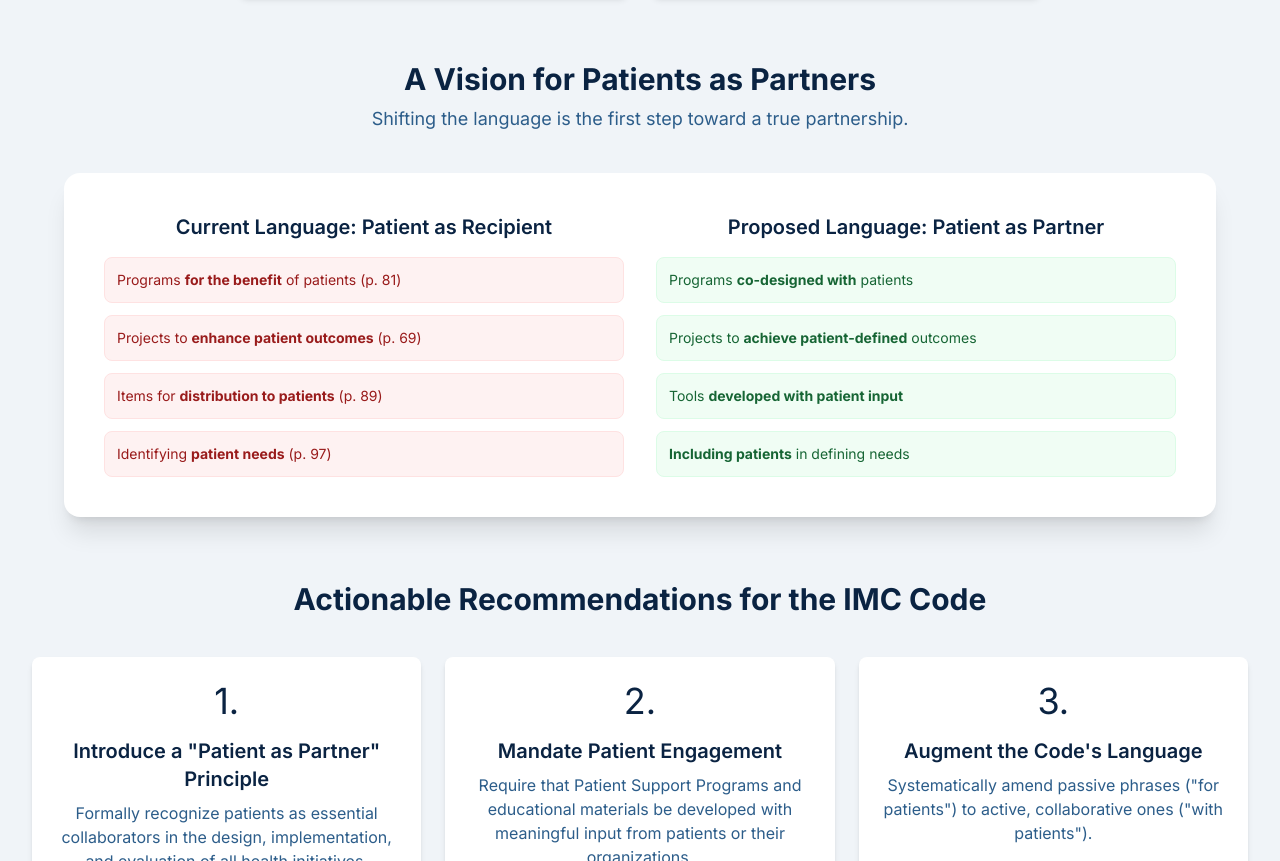
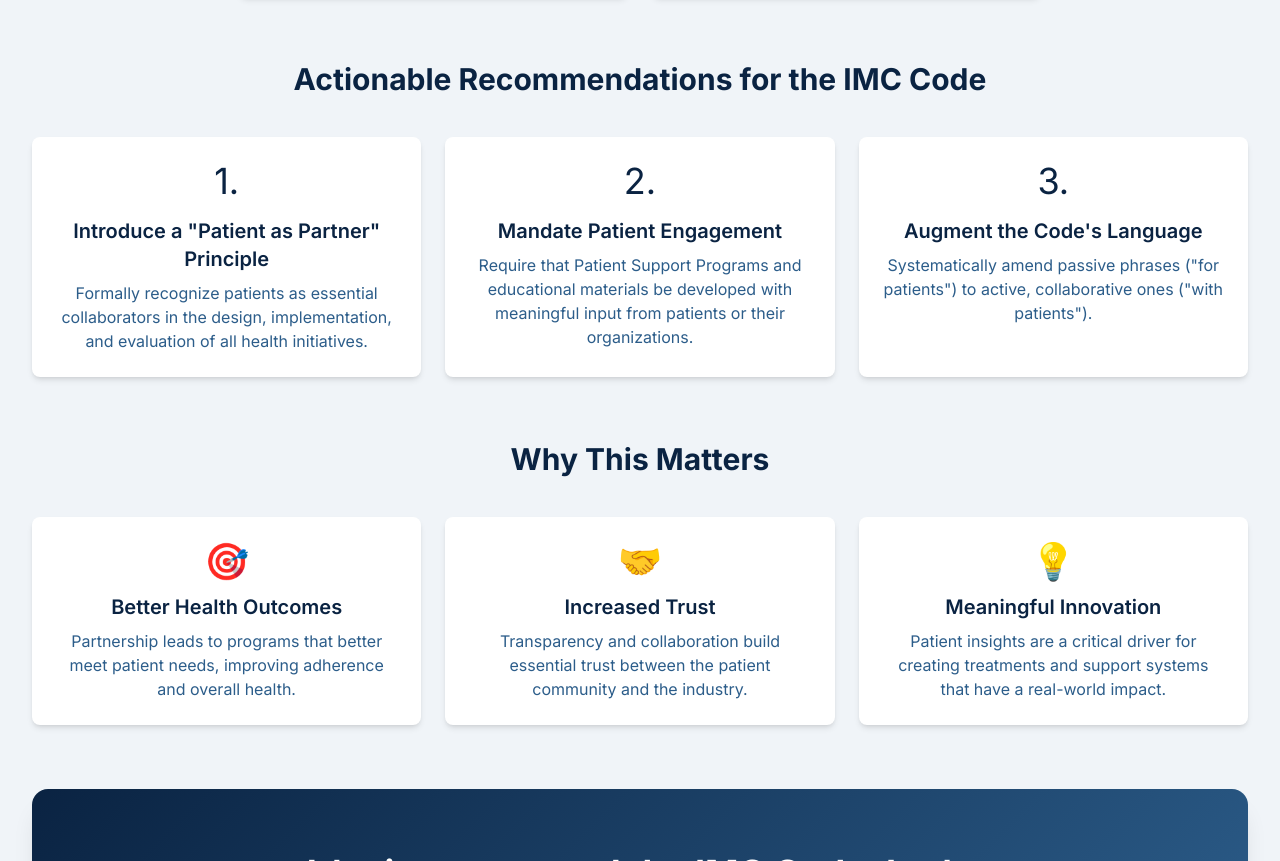
Before and after one commit to majoromero-hash/IMC-Code, a plain HTML site: page index.html in a window 1280 px wide. Shown: the part 1411-2272 px from the top of the page. Drawn offline with nearby package versions, Linux system fonts and the light colour scheme.

Commit message:
Update index.html

```diff
--- a/index.html
+++ b/index.html
@@ -94,33 +94,6 @@
                      <h3 class="text-xl font-semibold mb-2">Data Source (2 references)</h3>
                      <p class="text-[#2C5D8A] mb-4">The patient is a source of information for research.</p>
                      <blockquote class="border-l-4 border-[#82AAE3] pl-4 text-sm italic">"...identifying patient and prescriber needs..." (p. 97)</blockquote>
-                </div>
-             </div>
-        </section>
-
-        <section class="mb-12 md:mb-16">
-            <h2 class="text-3xl font-bold text-center">A Vision for Patients as Partners</h2>
-            <p class="text-lg text-center text-[#2C5D8A] mt-2 mb-10">Shifting the language is the first step toward a true partnership.</p>
-            <div class="bg-white rounded-2xl shadow-xl p-6 md:p-10 mx-auto max-w-6xl">
-                <div class="grid grid-cols-1 md:grid-cols-2 gap-8">
-                    <div>
-                        <h3 class="text-xl font-semibold mb-4 text-center">Current Language: Patient as Recipient</h3>
-                        <div class="space-y-3">
-                            <p class="bg-red-50 border border-red-100 text-red-800 rounded-lg p-3 text-sm">Programs <strong>for the benefit</strong> of patients (p. 81)</p>
-                            <p class="bg-red-50 border border-red-100 text-red-800 rounded-lg p-3 text-sm">Projects to <strong>enhance patient outcomes</strong> (p. 69)</p>
-                            <p class="bg-red-50 border border-red-100 text-red-800 rounded-lg p-3 text-sm">Items for <strong>distribution to patients</strong> (p. 89)</p>
-                            <p class="bg-red-50 border border-red-100 text-red-800 rounded-lg p-3 text-sm">Identifying <strong>patient needs</strong> (p. 97)</p>
-                        </div>
-                    </div>
-                    <div>
-                        <h3 class="text-xl font-semibold mb-4 text-center">Proposed Language: Patient as Partner</h3>
-                        <div class="space-y-3">
-                            <p class="bg-green-50 border border-green-100 text-green-800 rounded-lg p-3 text-sm">Programs <strong>co-designed with</strong> patients</p>
-                            <p class="bg-green-50 border border-green-100 text-green-800 rounded-lg p-3 text-sm">Projects to <strong>achieve patient-defined</strong> outcomes</p>
-                            <p class="bg-green-50 border border-green-100 text-green-800 rounded-lg p-3 text-sm">Tools <strong>developed with patient input</strong></p>
-                            <p class="bg-green-50 border border-green-100 text-green-800 rounded-lg p-3 text-sm"><strong>Including patients</strong> in defining needs</p>
-                        </div>
-                    </div>
                  </div>
              </div>
         </section>
```
Lines whose indentation alone changed are shown as unchanged.
